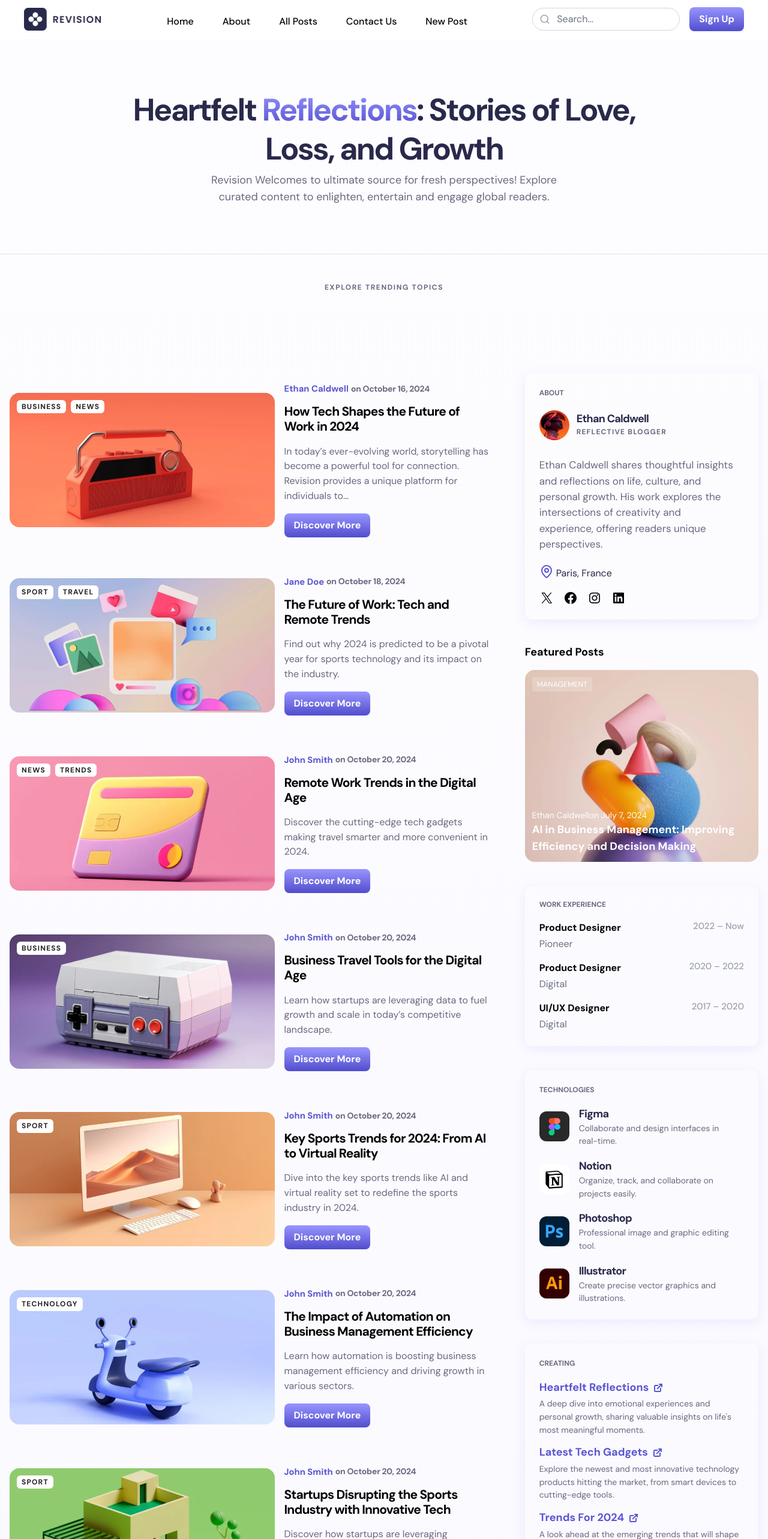
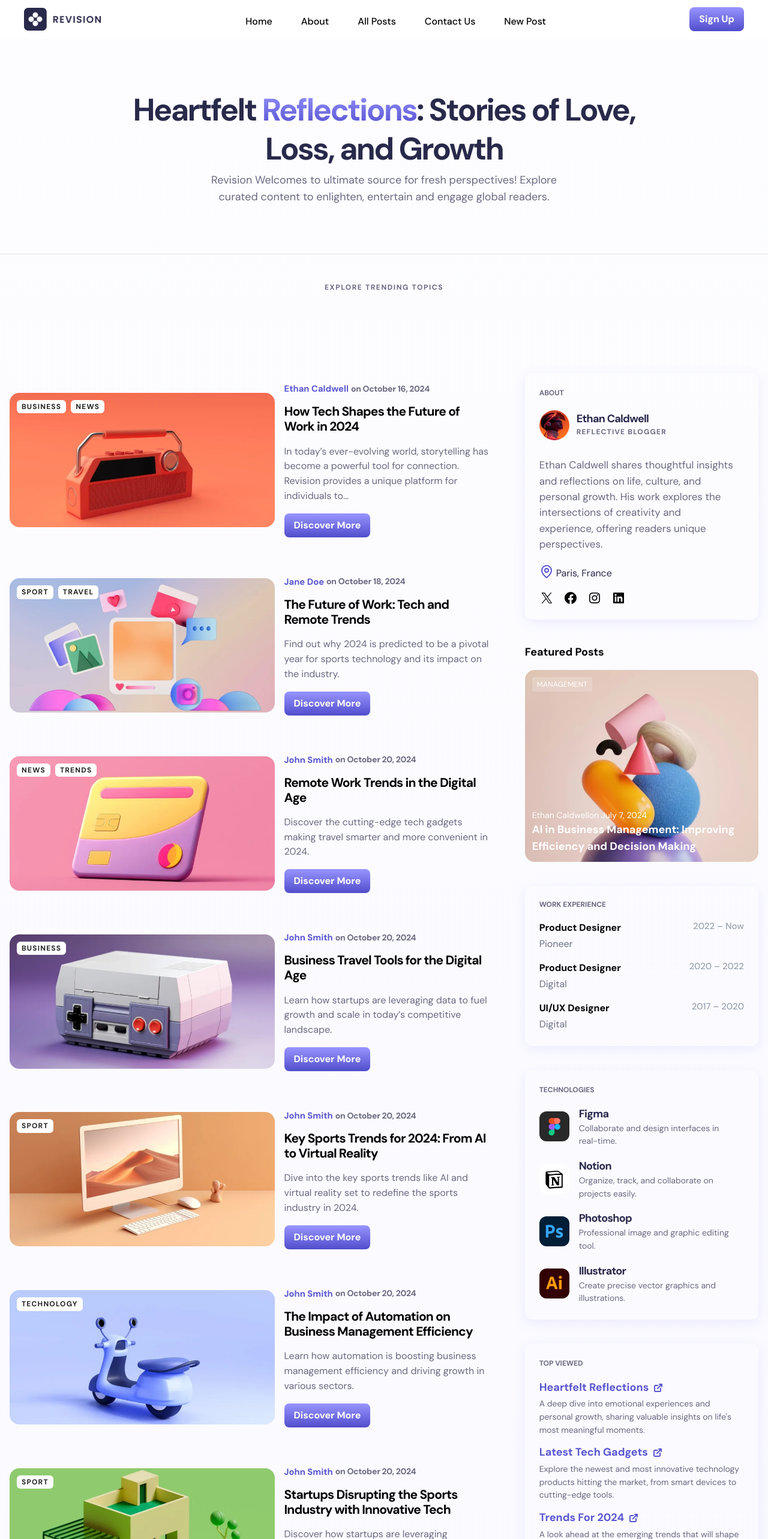
Before and after one commit to ruchit15801/blog-website-nextjs, a Next.js app: page /classicList in a window 1280 px wide. Shown: the top 2566 px of the page at 60% size. Built offline with nearby package versions, Linux system fonts and the light colour scheme.

Commit message:
fix another issue

```diff
--- a/src/app/articles/[id]/page.tsx
+++ b/src/app/articles/[id]/page.tsx
@@ -586,7 +586,7 @@ export default function ArticleDetail({ params }: { params: Promise<{ id: string
 
                                 {/* 5️⃣ Creating */}
                                 <div className="aside-shadow rounded-xl shadow p-6 space-y-4">
-                                    <h3 style={{ fontSize: '.75rem', fontWeight: 800, color: '#696981', marginBottom: '1.25rem' }} className="uppercase text-lg font-semibold mb-4" >Creating</h3>
+                                    <h3 style={{ fontSize: '.75rem', fontWeight: 800, color: '#696981', marginBottom: '1.25rem' }} className="uppercase text-lg font-semibold mb-4" >Top Viewed</h3>
                                     {[
                                         { title: "Heartfelt Reflections", desc: "A deep dive into emotional experiences and personal growth, sharing valuable insights on life's most meaningful moments." },
                                         { title: "Latest Tech Gadgets", desc: "Explore the newest and most innovative technology products hitting the market, from smart devices to cutting-edge tools." },
--- a/src/app/classicList/page.tsx
+++ b/src/app/classicList/page.tsx
@@ -322,7 +322,7 @@ export default function ClassicList() {
                                         {/* Excerpt */}
                                         <p className="text-gray-600 text-sm" style={{ fontWeight: 400, fontSize: '1rem', lineHeight: 1.55, color: '#696981', maxWidth: '640px' }}>{a.excerpt}</p>
 
-                                        <button className="discover mx-auto ms-0" style={{cursor : 'pointer'}}>Discover More</button>
+                                        <button className="discover mx-auto ms-0" style={{ cursor: 'pointer' }}>Discover More</button>
                                     </div>
                                 </article>
                             </Link>
@@ -553,7 +553,7 @@ export default function ClassicList() {
 
                         {/* 5️⃣ Creating */}
                         <div className="aside-shadow rounded-xl shadow p-6 space-y-4">
-                            <h3 style={{ fontSize: '.75rem', fontWeight: 800, color: '#696981', marginBottom: '1.25rem' }} className="uppercase text-lg font-semibold mb-4" >Creating</h3>
+                            <h3 style={{ fontSize: '.75rem', fontWeight: 800, color: '#696981', marginBottom: '1.25rem' }} className="uppercase text-lg font-semibold mb-4" >Top Viewed</h3>
                             {[
                                 { title: "Heartfelt Reflections", desc: "A deep dive into emotional experiences and personal growth, sharing valuable insights on life's most meaningful moments." },
                                 { title: "Latest Tech Gadgets", desc: "Explore the newest and most innovative technology products hitting the market, from smart devices to cutting-edge tools." },
--- a/src/app/classicOverlay/page.tsx
+++ b/src/app/classicOverlay/page.tsx
@@ -526,7 +526,7 @@ export default function ClassicOverlay() {
 
                         {/* 5️⃣ Creating */}
                         <div className="aside-shadow rounded-xl shadow p-6 space-y-4">
-                            <h3 style={{ fontSize: '.75rem', fontWeight: 800, color: '#696981', marginBottom: '1.25rem' }} className="uppercase text-lg font-semibold mb-4" >Creating</h3>
+                            <h3 style={{ fontSize: '.75rem', fontWeight: 800, color: '#696981', marginBottom: '1.25rem' }} className="uppercase text-lg font-semibold mb-4" >Top Viewed</h3>
                             {[
                                 { title: "Heartfelt Reflections", desc: "A deep dive into emotional experiences and personal growth, sharing valuable insights on life's most meaningful moments." },
                                 { title: "Latest Tech Gadgets", desc: "Explore the newest and most innovative technology products hitting the market, from smart devices to cutting-edge tools." },
--- a/src/components/Navbar.tsx
+++ b/src/components/Navbar.tsx
@@ -3,7 +3,6 @@
 import Link from "next/link";
 import Image from "next/image";
 import { usePathname } from "next/navigation";
-import { Search } from "lucide-react";
 
 export default function Navbar() {
     const pathname = usePathname();
@@ -64,21 +63,6 @@ export default function Navbar() {
 
                 {/* === RIGHT : Actions === */}
                 <div className="navbar-actions flex items-center gap-2">
-                    {/* Search */}
-                    <div className="relative">
-                        <input
-                            type="text"
-                            placeholder="Search..."
-                            className="pl-10 pr-4 py-1.5 rounded-full border transition-colors duration-300 text-gray-800 bg-white-100 border-gray-300 focus:outline-none focus:ring-2 focus:ring-indigo-500 placeholder-gray-500"
-                        />
-                        <Search
-                            size={18}
-                            className="absolute left-3 top-1/2 -translate-y-1/2 text-gray-400"
-                        />
-                    </div>
-
-                    {/* Theme toggle removed (light-only) */}
-
                     {/* Sign Up */}
                     <Link
                         href="/auth"
```
